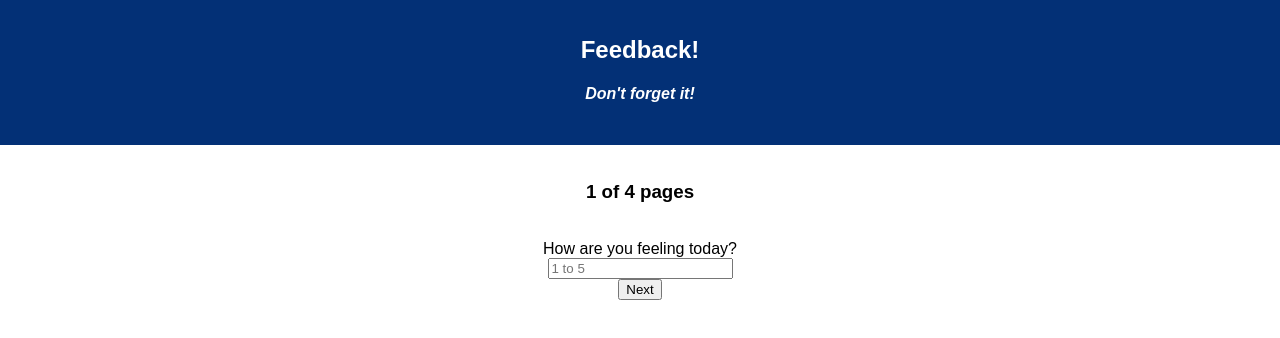
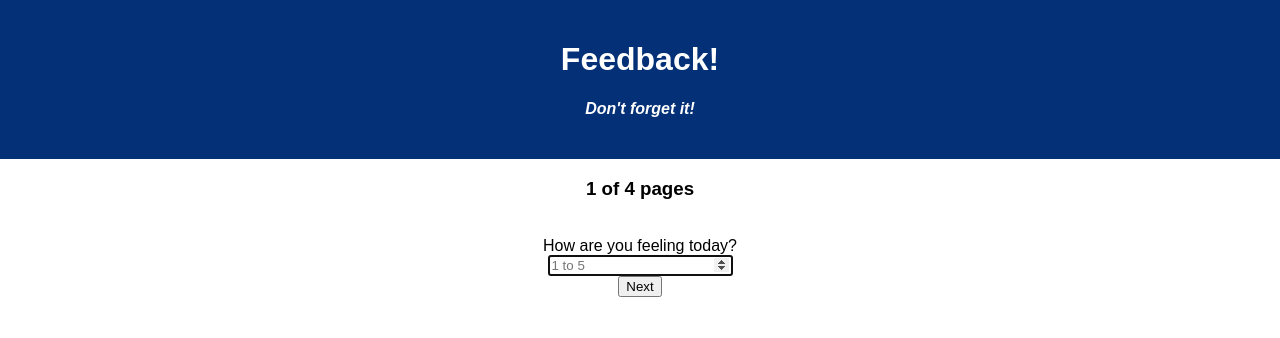
Before and after one commit to MannyJo/Weekend-challenge-7-Reflection-master, a React (Create React App) app: page / in a window 1280 px wide. Shown: the top 338 px of the page. Built offline with nearby package versions, Linux system fonts and the light colour scheme.

Commit message:
Update Readme.md and add autofocus in input tags

```diff
--- a/src/components/App/App.js
+++ b/src/components/App/App.js
@@ -7,17 +7,14 @@
 import Comment from '../Comment/Comment';
 import Success from '../Success/Success';
 import Admin from '../Admin/Admin';
+import Header from '../Header/Header';
 
 class App extends Component {
   render() {
     return (
       <Router>
         <div className="App">
-          <header className="App-header">
-            <h1 className="App-title">Feedback!</h1>
-            <h4><i>Don't forget it!</i></h4>
-          </header>
-          <br />
+          <Header />
           <Route exact path="/" component={Feeling} />
           <Route path="/2" component={Understanding} />
           <Route path="/3" component={Support} />
--- a/src/components/Comment/Comment.js
+++ b/src/components/Comment/Comment.js
@@ -49,6 +49,7 @@
                             placeholder="Write here"
                             onChange={this.handleChange}
                             value={this.state.comment}
+                            autoFocus
                             required />
                     </div>
                     <div>
--- a/src/components/Feeling/Feeling.js
+++ b/src/components/Feeling/Feeling.js
@@ -35,6 +35,7 @@
                             placeholder="1 to 5"
                             onChange={this.handleChange}
                             value={this.state.feeling_level}
+                            autoFocus
                             required />
                     </div>
                     <div>
--- /dev/null
+++ b/src/components/Header/Header.js
@@ -0,0 +1,20 @@
+import React, { Component } from 'react';
+
+class Header extends Component {
+    render() {
+        return (
+            <header className="App-header">
+                {
+                    window.location.hash.includes('admin')?
+                    <h1>Feedback Results!</h1> :
+                    <div>
+                        <h1>Feedback!</h1>
+                        <h4><i>Don't forget it!</i></h4>
+                    </div>
+                }
+            </header>
+        );
+    }
+}
+
+export default Header;
--- a/src/components/Support/Support.js
+++ b/src/components/Support/Support.js
@@ -35,6 +35,7 @@
                             placeholder="1 to 5"
                             onChange={this.handleChange}
                             value={this.state.support_level}
+                            autoFocus
                             required />
                     </div>
                     <div>
--- a/src/components/Understanding/Understanding.js
+++ b/src/components/Understanding/Understanding.js
@@ -35,6 +35,7 @@
                             placeholder="1 to 5"
                             onChange={this.handleChange}
                             value={this.state.understanding_level}
+                            autoFocus
                             required />
                     </div>
                     <div>
```
Also changed, not shown: 1 other file (tests, documents, lock files or other folders).
